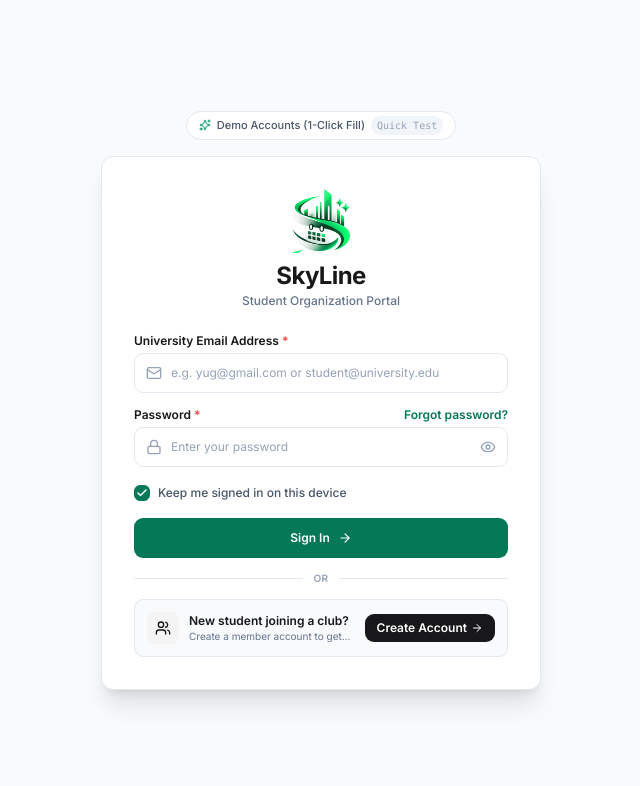
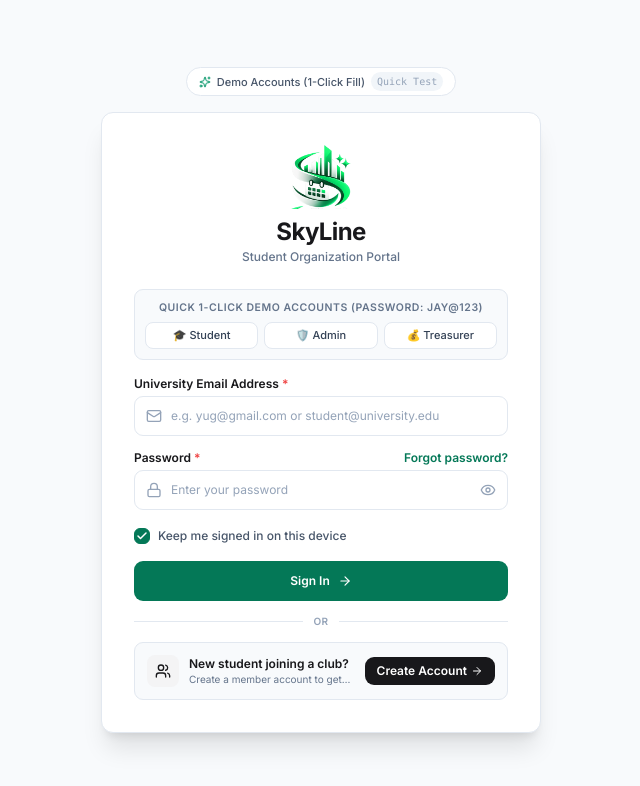
Before and after one commit to Vaghasiya-Jemit-kanaiyalal/Student_Organization_System_SkyLine, a React (Vite) app in the folder frontend/: page /login in a window 1280 px wide. Shown: the top 786 px of the page, without its empty margins (319-959 px from the left). Built offline with nearby package versions, Linux system fonts and the light colour scheme.

Commit message:
Add 1-click quick demo login accounts to LoginPage

```diff
--- a/frontend/src/pages/auth/LoginPage.jsx
+++ b/frontend/src/pages/auth/LoginPage.jsx
@@ -206,6 +206,54 @@ export const LoginPage = () => {
           </div>
         )}
 
+        {/* Quick Demo Login Credentials Bar */}
+        <div className="mb-4 p-2.5 rounded-lg bg-slate-50 border border-slate-200">
+          <p className="text-[10.5px] font-semibold text-slate-500 uppercase tracking-wider mb-1.5 text-center">
+            Quick 1-Click Demo Accounts (Password: Jay@123)
+          </p>
+          <div className="grid grid-cols-3 gap-1.5">
+            <button
+              type="button"
+              onClick={() => {
+                setEmail('jemitvaghasiya07@gmail.com');
+                setPassword('Jay@123');
+                setErrorMessage('');
+                setFieldErrors({});
+              }}
+              className="py-1 px-1.5 rounded-md bg-white hover:bg-emerald-50 border border-slate-200 hover:border-emerald-300 text-[11px] font-medium text-slate-700 hover:text-emerald-800 transition shadow-2xs text-center cursor-pointer truncate"
+              title="Student: jemitvaghasiya07@gmail.com"
+            >
+              🎓 Student
+            </button>
+            <button
+              type="button"
+              onClick={() => {
+                setEmail('jay12@gmail.com');
+                setPassword('Jay@123');
+                setErrorMessage('');
+                setFieldErrors({});
+              }}
+              className="py-1 px-1.5 rounded-md bg-white hover:bg-emerald-50 border border-slate-200 hover:border-emerald-300 text-[11px] font-medium text-slate-700 hover:text-emerald-800 transition shadow-2xs text-center cursor-pointer truncate"
+              title="Admin: jay12@gmail.com"
+            >
+              🛡️ Admin
+            </button>
+            <button
+              type="button"
+              onClick={() => {
+                setEmail('treasurer@treasurer.gmail.com');
+                setPassword('Jay@123');
+                setErrorMessage('');
+                setFieldErrors({});
+              }}
+              className="py-1 px-1.5 rounded-md bg-white hover:bg-emerald-50 border border-slate-200 hover:border-emerald-300 text-[11px] font-medium text-slate-700 hover:text-emerald-800 transition shadow-2xs text-center cursor-pointer truncate"
+              title="Treasurer: treasurer@treasurer.gmail.com"
+            >
+              💰 Treasurer
+            </button>
+          </div>
+        </div>
+
         {/* Login Form */}
         <form onSubmit={handleSubmit} className="space-y-3.5" noValidate>
           {/* University Email Address */}
```
